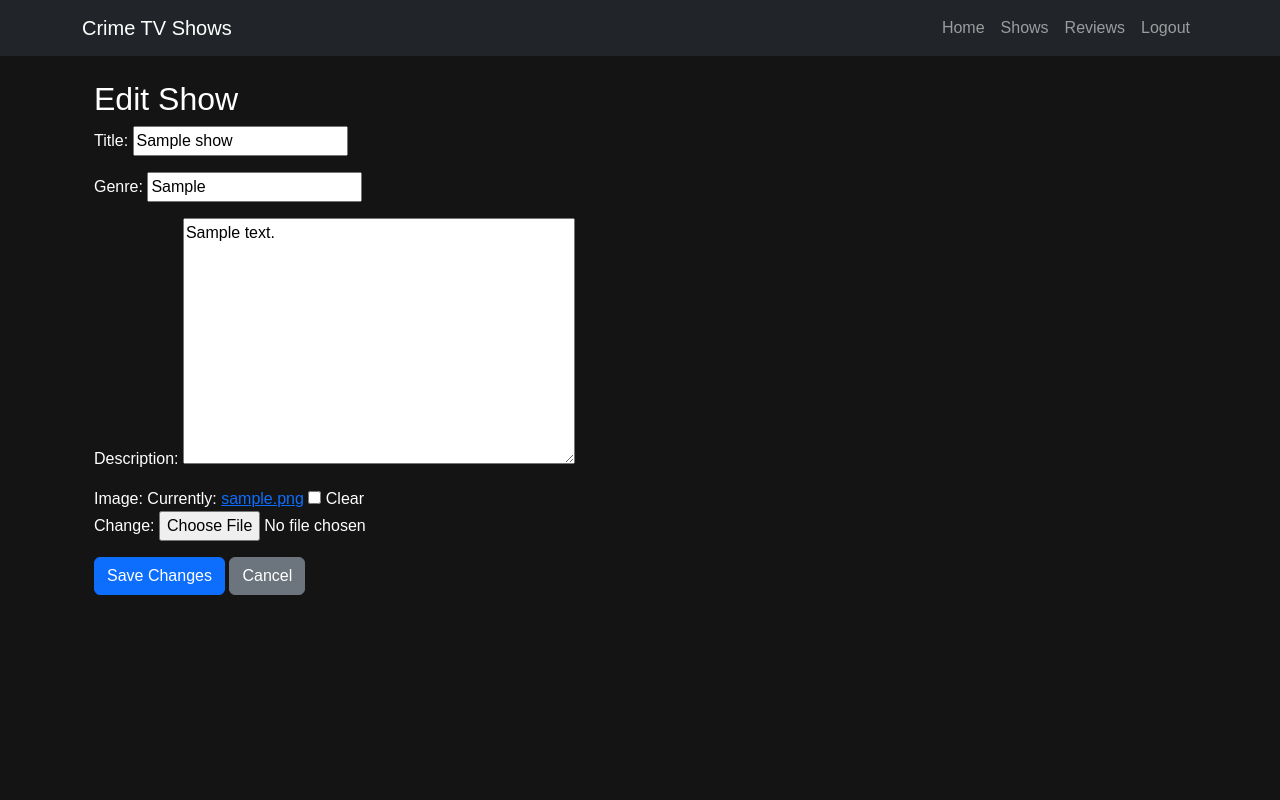
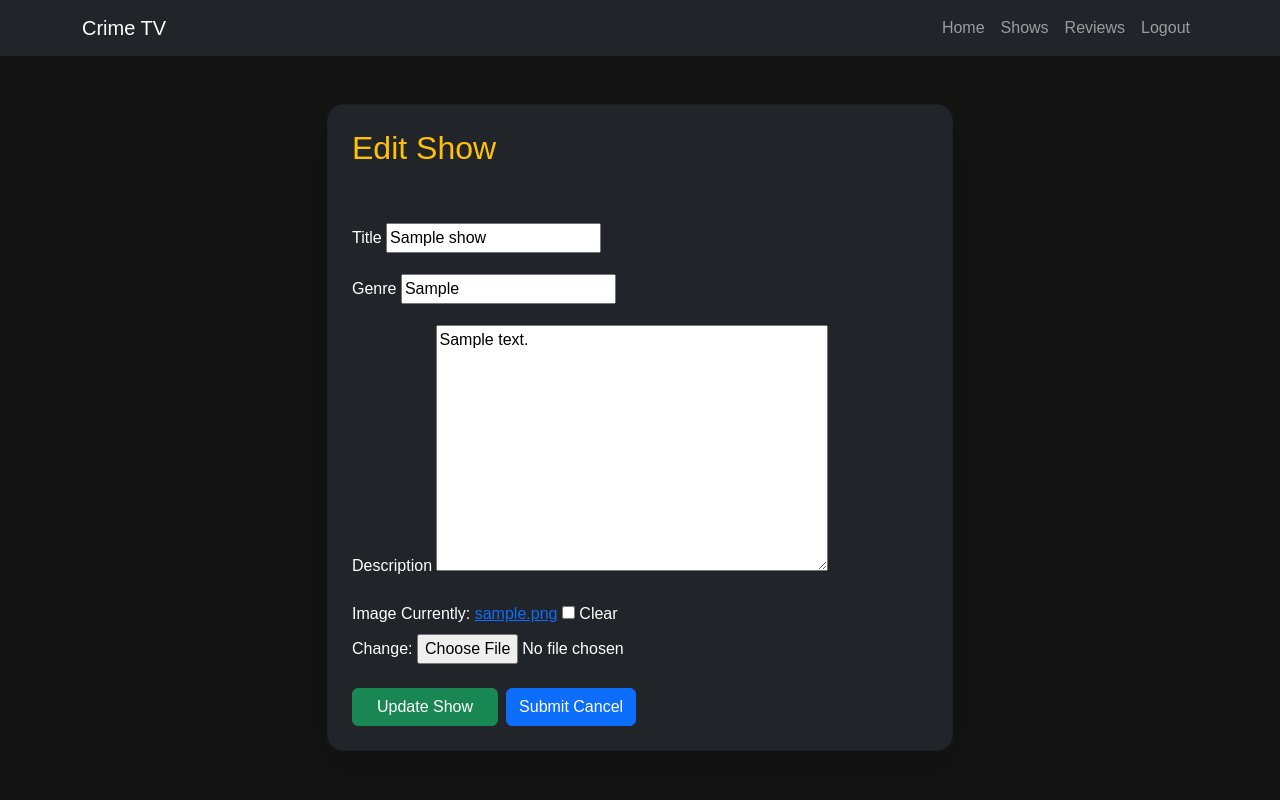
Before and after one commit to Fergal-Smith/Crime-Tv-Django-Project, a Django app: page /1/update/ in a window 1280 px wide. Run offline with Django 4.2, Linux system fonts and the light colour scheme; a user stored in the database is signed in; tables that the repository leaves empty hold one stand-in row (values such as "Sample post").

Commit message:
created an add show button and made all buttons the same colour

```diff
--- a/crime_show_project02/crime_show_site/shows/static/shows/css/styles.css
+++ b/crime_show_project02/crime_show_site/shows/static/shows/css/styles.css
@@ -81,3 +81,17 @@ body {
     font-style: italic;
     color: #ccc;
 }
+
+form h1, form h2, form h3 {
+    color: white;
+}
+
+.btn-primary {
+    background-color: #0d6efd;
+    border-color: #0d6efd;
+}
+
+.btn-primary:hover {
+    background-color: #0b5ed7;
+    border-color: #0a58ca;
+}
--- a/crime_show_project02/crime_show_site/shows/urls.py
+++ b/crime_show_project02/crime_show_site/shows/urls.py
@@ -2,12 +2,13 @@ from django.urls import path
 from . import views
 from .views import ShowList, ShowDetail
 from .views import HomeView
+from .views import ShowCreate
 
 urlpatterns = [
     path('', HomeView.as_view(), name='home'),
     path('shows/', ShowList.as_view(), name='show_list'),
     path('<int:pk>/', views.ShowDetail.as_view(), name='show_detail'),
-    path('create/', views.ShowCreate.as_view(), name='show_create'),
+    path('show/add/', ShowCreate.as_view(), name='show_add'),
     path('<int:pk>/update/', views.ShowUpdate.as_view(), name='show_update'),
     path('<int:pk>/delete/', views.ShowDelete.as_view(), name='show_delete'),
 ]
--- a/crime_show_project02/crime_show_site/shows/views.py
+++ b/crime_show_project02/crime_show_site/shows/views.py
@@ -43,7 +43,7 @@ class ShowCreate(LoginRequiredMixin, CreateView):
     model = Show
     fields = ['title', 'genre', 'description', 'image']
     template_name = 'shows/show_form.html'
-    success_url = reverse_lazy('show_list')
+    success_url = reverse_lazy('home')
 
 class ShowUpdate(LoginRequiredMixin, UpdateView):
     model = Show
--- a/crime_show_project02/crime_show_site/templates/base.html
+++ b/crime_show_project02/crime_show_site/templates/base.html
@@ -11,7 +11,7 @@
 <body>
 <nav class="navbar navbar-expand-lg navbar-dark bg-dark mb-4">
     <div class="container">
-        <a class="navbar-brand" href="{% url 'show_list' %}">Crime TV Shows</a>
+        <a class="navbar-brand" href="{% url 'show_list' %}">Crime TV</a>
 
         <ul class="navbar-nav ms-auto">
             <li class="nav-item">
--- a/crime_show_project02/crime_show_site/templates/reviews/review_list.html
+++ b/crime_show_project02/crime_show_site/templates/reviews/review_list.html
@@ -2,8 +2,8 @@
 {% block content %}
 
 <h1 class="mb-4">Reviews</h1>
-<a href="{% url 'review_create' %}" class="btn btn-danger mb-3">
-    Add Review
+<a href="{% url 'review_create' %}" class="btn btn-primary">
+  Add Review
 </a>
 <div class="review-grid">
   {% for review in reviews %}
--- a/crime_show_project02/crime_show_site/templates/shows/show_confirm_delete.html
+++ b/crime_show_project02/crime_show_site/templates/shows/show_confirm_delete.html
@@ -5,8 +5,8 @@
     <p>Are you sure you want to delete "<strong>{{ show.title }}</strong>"?</p>
     <form method="post">
         {% csrf_token %}
-        <button type="submit" class="btn btn-danger">Confirm</button>
-        <a href="{% url 'show_list' %}" class="btn btn-secondary">Cancel</a>
+        <button class="btn btn-primary">Confirm</button>
+        <a href="{% url 'show_list' %}" class="btn btn-primary">Cancel</a>
     </form>
 </div>
 {% endblock %}
--- a/crime_show_project02/crime_show_site/templates/shows/show_detail.html
+++ b/crime_show_project02/crime_show_site/templates/shows/show_detail.html
@@ -41,11 +41,11 @@
 {% endif %}
 
 {% if user.is_authenticated %}
-    <a href="{% url 'show_update' show.id %}" class="btn btn-warning">
+    <a href="{% url 'show_update' show.id %}" class="btn btn-primary">
         Edit Show
     </a>
 
-    <a href="{% url 'show_delete' show.id %}" class="btn btn-danger">
+    <a href="{% url 'show_delete' show.id %}" class="btn btn-primary">
         Delete Show
     </a>
 {% endif %}
--- a/crime_show_project02/crime_show_site/templates/shows/show_form.html
+++ b/crime_show_project02/crime_show_site/templates/shows/show_form.html
@@ -1,15 +1,52 @@
 {% extends 'base.html' %}
 
 {% block content %}
-<div class="container mt-4">
-    <h2>Edit Show</h2>
+<div class="container mt-5" style="max-width: 650px;">
 
-    <form method="post" enctype="multipart/form-data">
-        {% csrf_token %}
-        {{ form.as_p }}
+    <div class="card shadow-lg p-4 rounded-4 bg-dark text-white">
 
-        <button type="submit" class="btn btn-primary">Save Changes</button>
-        <a href="{% url 'show_detail' object.id %}" class="btn btn-secondary">Cancel</a>
-    </form>
+        {% if object %}
+            <h2 class="mb-3 text-warning">Edit Show</h2>
+            <p class="text-muted">Update the details below</p>
+        {% else %}
+            <h2 class="mb-3 text-success">Add New Show</h2>
+            <p class="text-muted">Fill in the details to create a new show</p>
+        {% endif %}
+
+        <form method="post" enctype="multipart/form-data">
+            {% csrf_token %}
+
+            <div class="mb-3">
+                <label class="form-label">Title</label>
+                {{ form.title }}
+            </div>
+
+            <div class="mb-3">
+                <label class="form-label">Genre</label>
+                {{ form.genre }}
+            </div>
+
+            <div class="mb-3">
+                <label class="form-label">Description</label>
+                {{ form.description }}
+            </div>
+
+            <div class="mb-3">
+                <label class="form-label">Image</label>
+                {{ form.image }}
+            </div>
+
+            <div class="d-flex gap-2 mt-4">
+                <button type="submit" class="btn btn-success px-4">
+                    {% if object %}Update Show{% else %}Create Show{% endif %}
+                </button>
+
+                <a href="{% url 'home' %}" class="btn btn-primary">Submit</button>
+                    Cancel
+                </a>
+            </div>
+
+        </form>
+    </div>
 </div>
 {% endblock %}
--- a/crime_show_project02/crime_show_site/templates/shows/show_update_form.html
+++ b/crime_show_project02/crime_show_site/templates/shows/show_update_form.html
@@ -8,7 +8,7 @@
         {{ form.as_p }}
 
         <button type="submit" class="btn btn-success">Submit</button>
-        <a href="{% url 'show_list' %}" class="btn btn-secondary">Cancel</a>
+        <a href="{% url 'show_list' %}" class="btn btn-primary">Submit</button>
     </form>
 </div>
 {% endblock %}
```
Also changed, not shown: crime_show_project02/crime_show_site/templates/home.html (+7 -3 lines), crime_show_project02/crime_show_site/templates/shows/show_create_form.html (+12 -3 lines).
